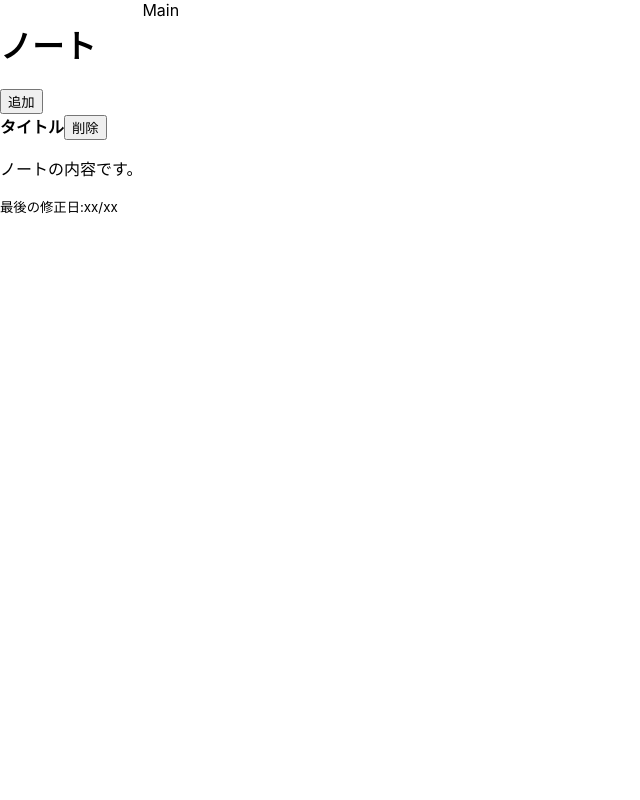
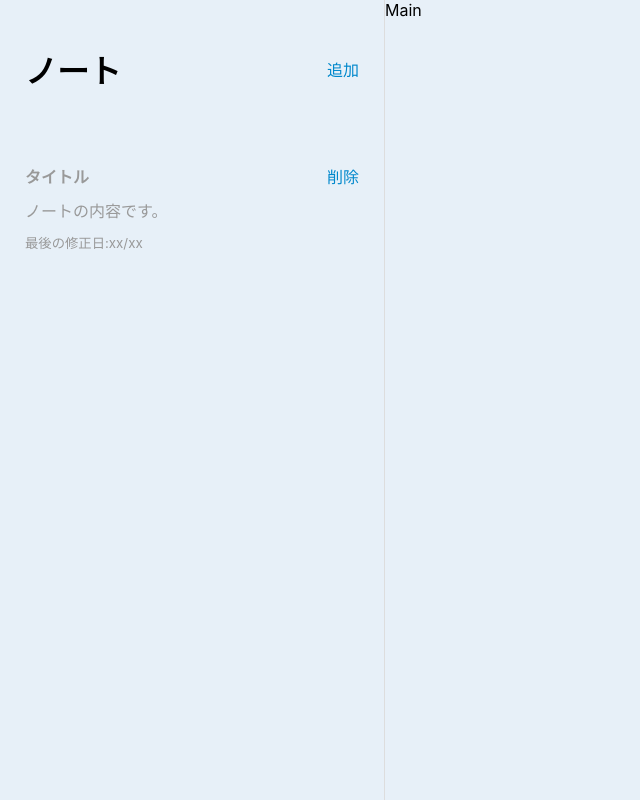
Before and after one commit to Takao-Yamasaki/noteapp-with-react, a React (Vite) app in the folder noteapp-with-react/: page / in a window 1280 px wide. Shown: the whole page, without its empty margins (0-640 px from the left). Built offline with nearby package versions, Linux system fonts and the light colour scheme.

Commit message:
add:SidebarコンポーネントにCSSの追加

```diff
--- a/noteapp-with-react/src/components/Sidebar.css
+++ b/noteapp-with-react/src/components/Sidebar.css
@@ -0,0 +1,53 @@
+button {
+  background: none;
+  border: none;
+  color: #08c;
+  margin: 0;
+  padding: 0;
+  font-size: 16px;
+  cursor: pointer;
+}
+
+.app-sidebar {
+  width: 30%;
+  height: 100vh;
+  border-right: 1px solid #ddd;
+}
+
+.app-sidebar-header {
+  display: flex;
+  justify-content: space-between;
+  padding: 25px;
+}
+
+.app-sidebar-header .h1 {
+  margin: 0;
+}
+
+.app-sidebar-notes {
+  height: calc(100vh - 78px);
+  overflow-y: scroll;
+}
+
+.app-sidebar-note {
+  padding: 25px;
+  cursor: pointer;
+  transition: all 0.3s;
+}
+
+.sidebar-note-title {
+  display: flex;
+  justify-content: space-between;
+}
+
+.app-sidebar-note p {
+  margin: 10px 0;
+}
+
+.app-sidebar-note {
+  color: #999;
+}
+
+.app-sidebar-note:hover {
+  background-color: #f1f0f0;
+}
--- a/noteapp-with-react/src/index.css
+++ b/noteapp-with-react/src/index.css
@@ -5,6 +5,7 @@
     sans-serif;
   -webkit-font-smoothing: antialiased;
   -moz-osx-font-smoothing: grayscale;
+  background-color: #e7f0f8;
 }
 
 code {
```
